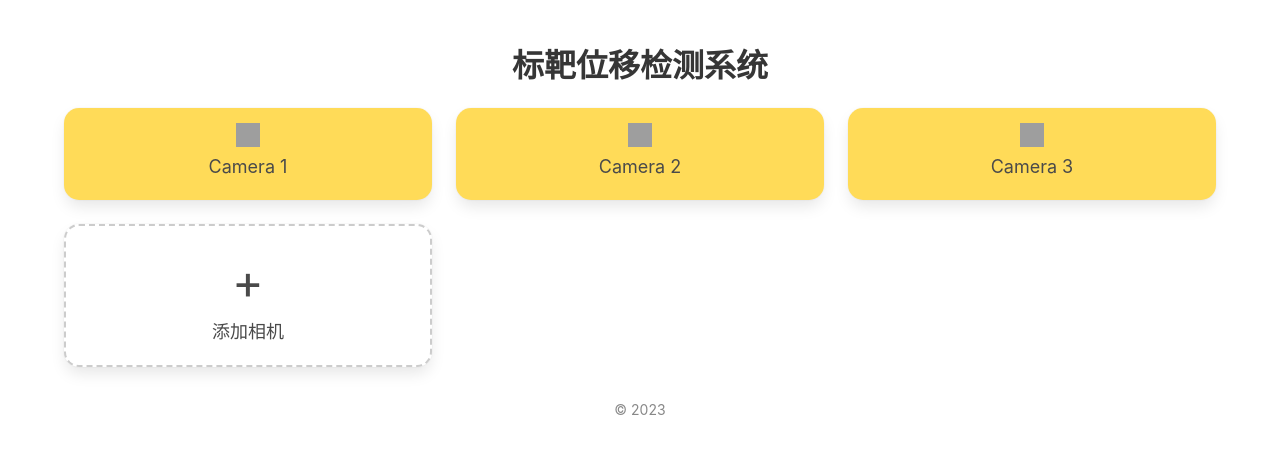
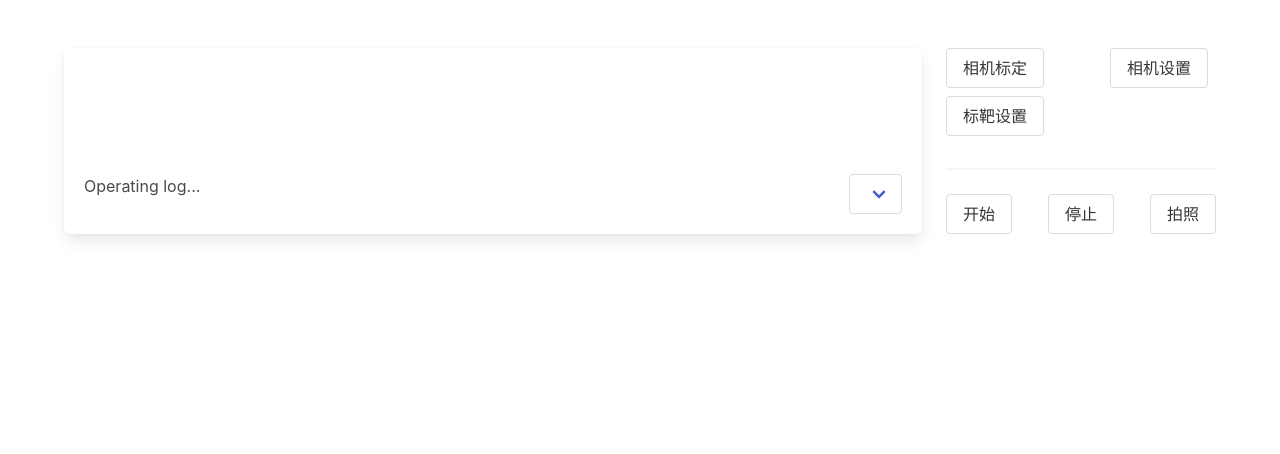
Before and after one commit to mrbemani/biaoba_offset, a Flask app: page / in a window 1280 px wide. Shown: the top 454 px of the page. Run offline with Flask 3, Linux system fonts and the light colour scheme; lists and menus that the app fills with data are empty; grey boxes are pictures that could not be loaded.

Commit message:
update webui

```diff
--- /dev/null
+++ b/webui/css/index.css
@@ -0,0 +1,5 @@
+/* Custom styles for the button row */
+.button-row {
+    display: flex;
+    justify-content: space-between;
+  }
--- a/webui/server.py
+++ b/webui/server.py
@@ -18,6 +18,20 @@ def send_js(path):
 def send_css(path):
     return send_from_directory('css', path)
 
+
+@app.route('/camera-calibration', methods=['GET'])
+def camera_calibration():
+    camera_id = request.args.get('camera_id')
+    return render_template('camera_calibration.tpl.html', camera_id=camera_id)
+
+
+@app.route('/save-camera-calibration', methods=['POST'])
+def save_camera_calibration():
+    calibration_data = request.json
+    # Save calibration data to a file or process as needed
+    return jsonify({"success": True})
+
+
 @app.route('/draw-boxes', methods=['GET'])
 def draw_boxes():
     camera_id = request.args.get('camera_id')
--- a/webui/templates/index.tpl.html
+++ b/webui/templates/index.tpl.html
@@ -3,120 +3,47 @@
 <head>
 <meta charset="UTF-8">
 <meta name="viewport" content="width=device-width, initial-scale=1.0">
-    <title>Grid GUI with Bulma</title>
-    <!-- Include Bulma CSS from CDN -->
+<title>Camera Control UI</title>
 <link rel="stylesheet" href="/css/bulma.min.css">
-    <style>
-        /* Custom CSS styles can still be added here if needed */
-        .grid-item {
-            border-radius: 15px;
-            cursor: pointer;
-            transition: transform 0.2s ease-in-out;
-        }
-
-        .grid-item:hover {
-            transform: scale(1.05);
-        }
-
-        .box-custom {
-            background-color: #ffdb58; /* Yellow background color */
-            padding: 20px; /* Add padding for spacing */
-        }
-
-        .icon img {
-            width: 240px; /* Set width to 512px */
-            height: 240px; /* Set height to 512px */
-            max-width: 100%; /* Maintain aspect ratio */
-            max-height: 100%; /* Maintain aspect ratio */
-            margin-bottom: 10px;
-        }
-
-        .caption {
-            font-size: 18px;
-        }
-
-        .big-caption {
-            font-size: 24px;
-            margin-top: 0;
-        }
-
-        .copyright {
-            margin-top: 20px;
-            font-size: 14px;
-            color: #888;
-        }
-
-        /* Custom styles for the add camera cell */
-        .add-camera-cell {
-            background-color: #ffffff; /* White background color */
-            display: flex;
-            flex-direction: column;
-            justify-content: center;
-            align-items: center;
-            border: 2px dashed #ccc; /* Dashed border */
-            border-radius: 15px;
-            cursor: pointer;
-            height: 100%; /* Ensure same height as other cells */
-        }
-
-        .add-camera-cell:hover {
-            background-color: #f0f0f0; /* Light gray on hover */
-        }
-
-        .add-camera-icon {
-            font-size: 48px;
-        }
-    </style>
+<link rel="stylesheet" href="/css/index.css">
 </head>
 <body>
 <section class="section">
   <div class="container">
-            <h1 class="title has-text-centered">标靶位移检测系统</h1>
-
-            <!-- Grid of Rounded Box Areas -->
-            <div class="columns is-multiline">
-                <!-- Grid Item 1 -->
-                <div class="column is-4">
-                    <div class="box grid-item has-text-centered box-custom">
-                        <div class="icon">
-                            <img src="/images/camera_icon.png" alt="Camera 1">
-                        </div>
-                        <div class="caption">Camera 1</div>
-                    </div>
-                </div>
-
-                <!-- Grid Item 2 -->
-                <div class="column is-4">
-                    <div class="box grid-item has-text-centered box-custom">
-                        <div class="icon">
-                            <img src="/images/camera_icon.png" alt="Camera 2">
-                        </div>
-                        <div class="caption">Camera 2</div>
-                    </div>
-                </div>
-
-                <!-- Grid Item 3 -->
-                <div class="column is-4">
-                    <div class="box grid-item has-text-centered box-custom">
-                        <div class="icon">
-                            <img src="/images/camera_icon.png" alt="Camera 3">
-                        </div>
-                        <div class="caption">Camera 3</div>
-                    </div>
-                </div>
-
-                <!-- Add Camera Cell -->
-                <div class="column is-4">
-                    <div class="box add-camera-cell grid-item has-text-centered box-custom">
-                        <div class="add-camera-icon">+</div>
-                        <div class="caption">添加相机</div>
+    <div class="columns">
+      <div class="column is-three-quarters">
+        <div class="box">
+          <canvas id="cameraStream" width="100%" height="100%"></canvas>
+          <div class="field is-grouped">
+            <p class="control is-expanded">
+              <span class="log-info">Operating log...</span>
+            </p>
+            <p class="control">
+              <span class="select">
+                <select id="cameraList">
+                  <!-- Camera options will be populated here -->
+                </select>
+              </span>
+            </p>
           </div>
         </div>
       </div>
-
-            <!-- Copyright Text at the Bottom -->
-            <div class="copyright has-text-centered">&copy; 2023</div>
+      <div class="column">
+        <div class="buttons button-row">
+          <button id="cameraCalibration" class="button">相机标定</button>
+          <button id="cameraSettings" class="button">相机设置</button>
+          <button id="markerSettings" class="button">标靶设置</button>
+        </div>
+        <hr>
+        <div class="buttons button-row">
+          <button id="startCamera" class="button">开始</button>
+          <button id="stopCamera" class="button">停止</button>
+          <button id="captureImage" class="button">拍照</button>
+      </div>
+    </div>
   </div>
 </section>
+<script src="/js/fabric.min.js"></script>
+<script src="/js/index.js"></script>
 </body>
 </html>
```
Also changed, not shown: webui/js/index.js (added). Lines whose indentation alone changed are shown as unchanged.
